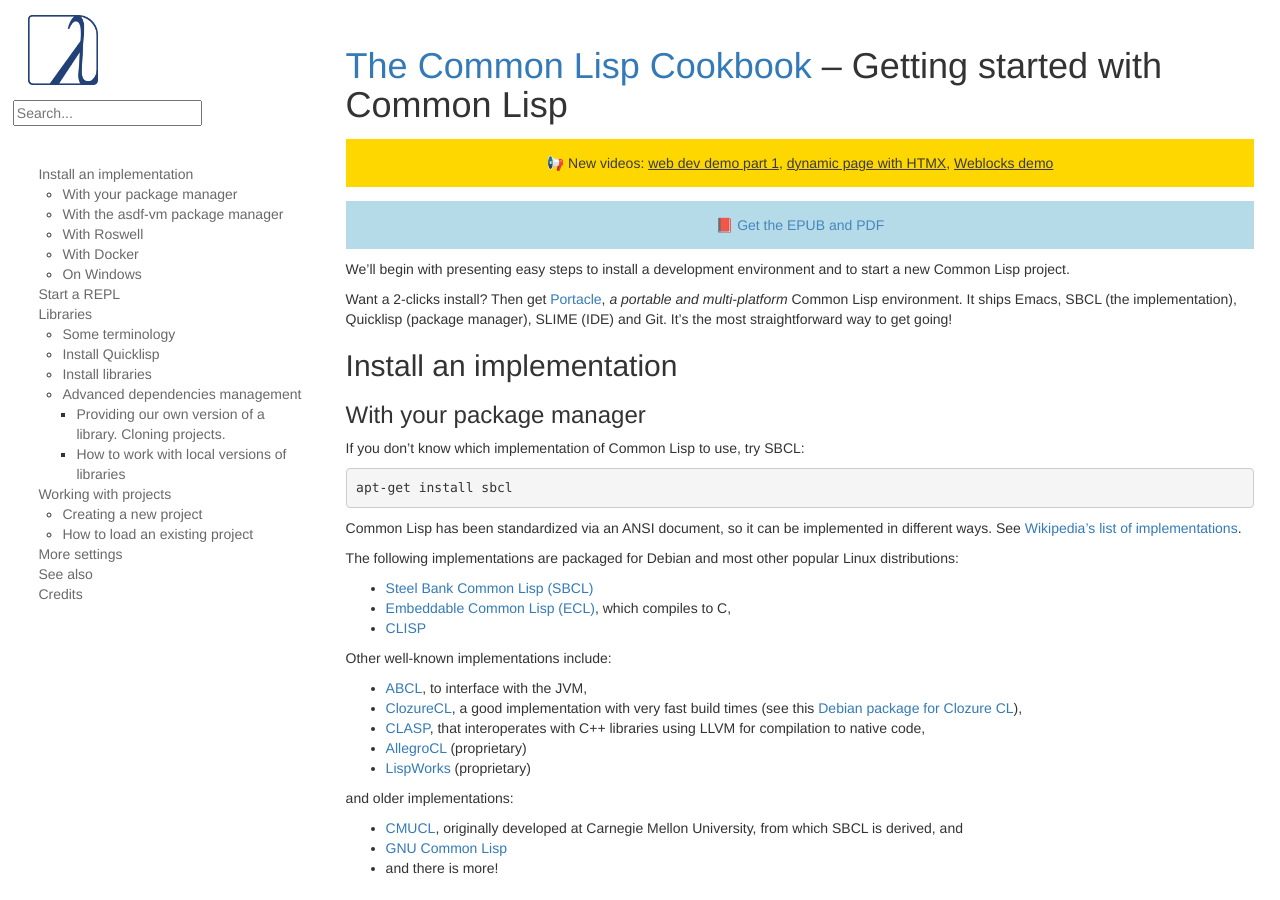
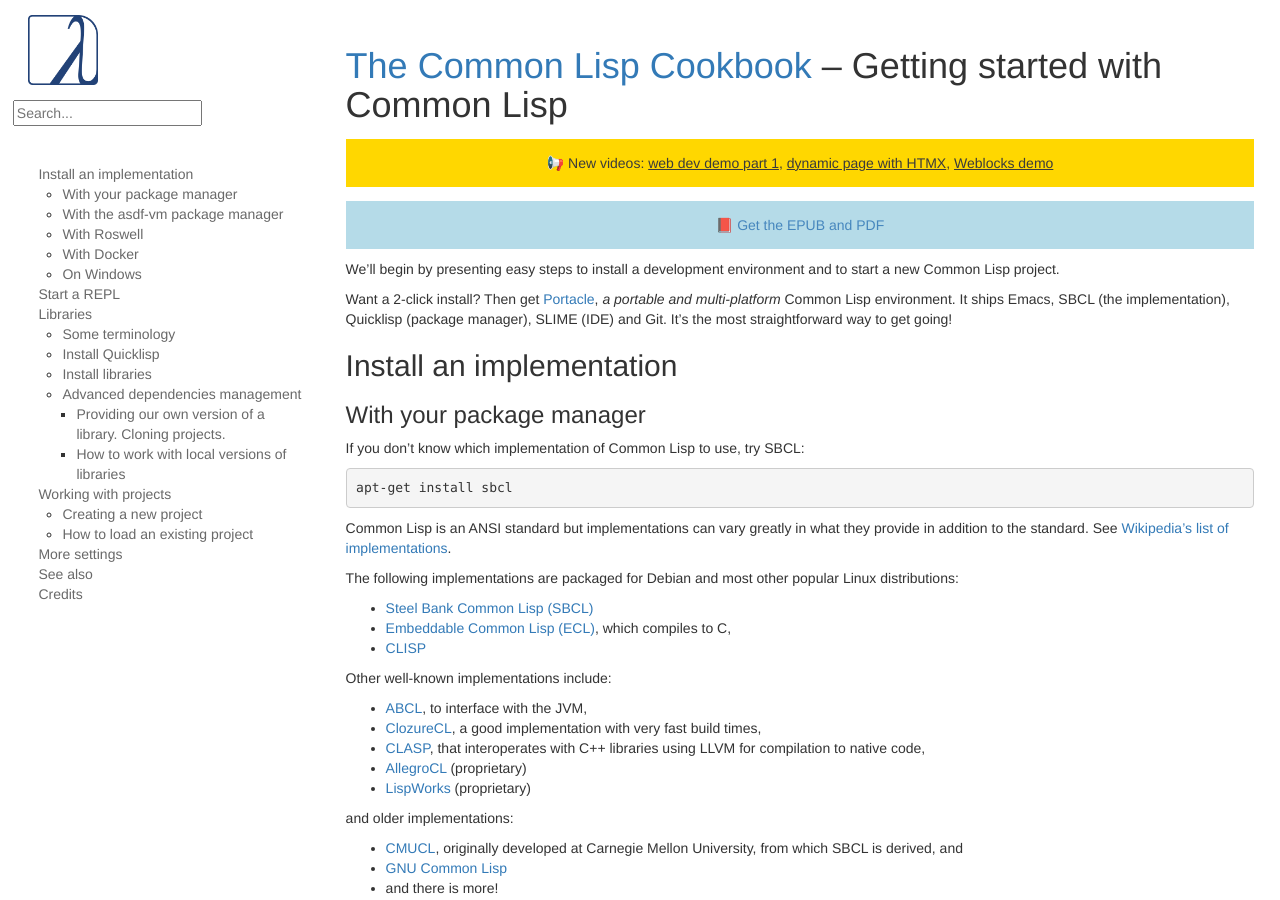
Before and after one commit to LispCookbook/cl-cookbook, a Jekyll site: the page built from getting-started.md, in a window 1280 px wide and 900 px high. Built offline with Jekyll 4.4.1, drawn with Linux system fonts in a browser that asks for light colours.

Commit message:
getting-started.md: grammar, rewording, remove dead link

```diff
--- a/getting-started.md
+++ b/getting-started.md
@@ -2,9 +2,9 @@
 title: Getting started with Common Lisp
 ---
 
-We'll begin with presenting easy steps to install a development environment and to start a new Common Lisp project.
+We'll begin by presenting easy steps to install a development environment and to start a new Common Lisp project.
 
-Want a 2-clicks install? Then get
+Want a 2-click install? Then get
 [Portacle](https://shinmera.github.io/portacle/), *a portable and
 multi-platform* Common Lisp environment. It ships Emacs, SBCL (the
 implementation), Quicklisp (package manager), SLIME (IDE) and
@@ -18,9 +18,9 @@
 
     apt-get install sbcl
 
-Common Lisp has been standardized via an ANSI document, so it can be
-implemented in different ways. See
-[Wikipedia's list of implementations](https://en.wikipedia.org/wiki/Common_Lisp#Implementations).
+Common Lisp is an ANSI standard but implementations can vary greatly in what
+they provide in addition to the standard. See [Wikipedia's list of
+implementations](https://en.wikipedia.org/wiki/Common_Lisp#Implementations).
 
 The following implementations are packaged for Debian and most other popular Linux distributions:
 
@@ -31,7 +31,7 @@
 Other well-known implementations include:
 
 * [ABCL](http://abcl.org/), to interface with the JVM,
-* [ClozureCL](https://ccl.clozure.com/), a good implementation with very fast build times (see this [Debian package for Clozure CL](http://mr.gy/blog/clozure-cl-deb.html)),
+* [ClozureCL](https://ccl.clozure.com/), a good implementation with very fast build times,
 * [CLASP](https://github.com/drmeister/clasp), that interoperates with C++ libraries using LLVM for compilation to native code,
 * [AllegroCL](https://franz.com/products/allegrocl/) (proprietary)
 * [LispWorks](http://www.lispworks.com/) (proprietary)
```
